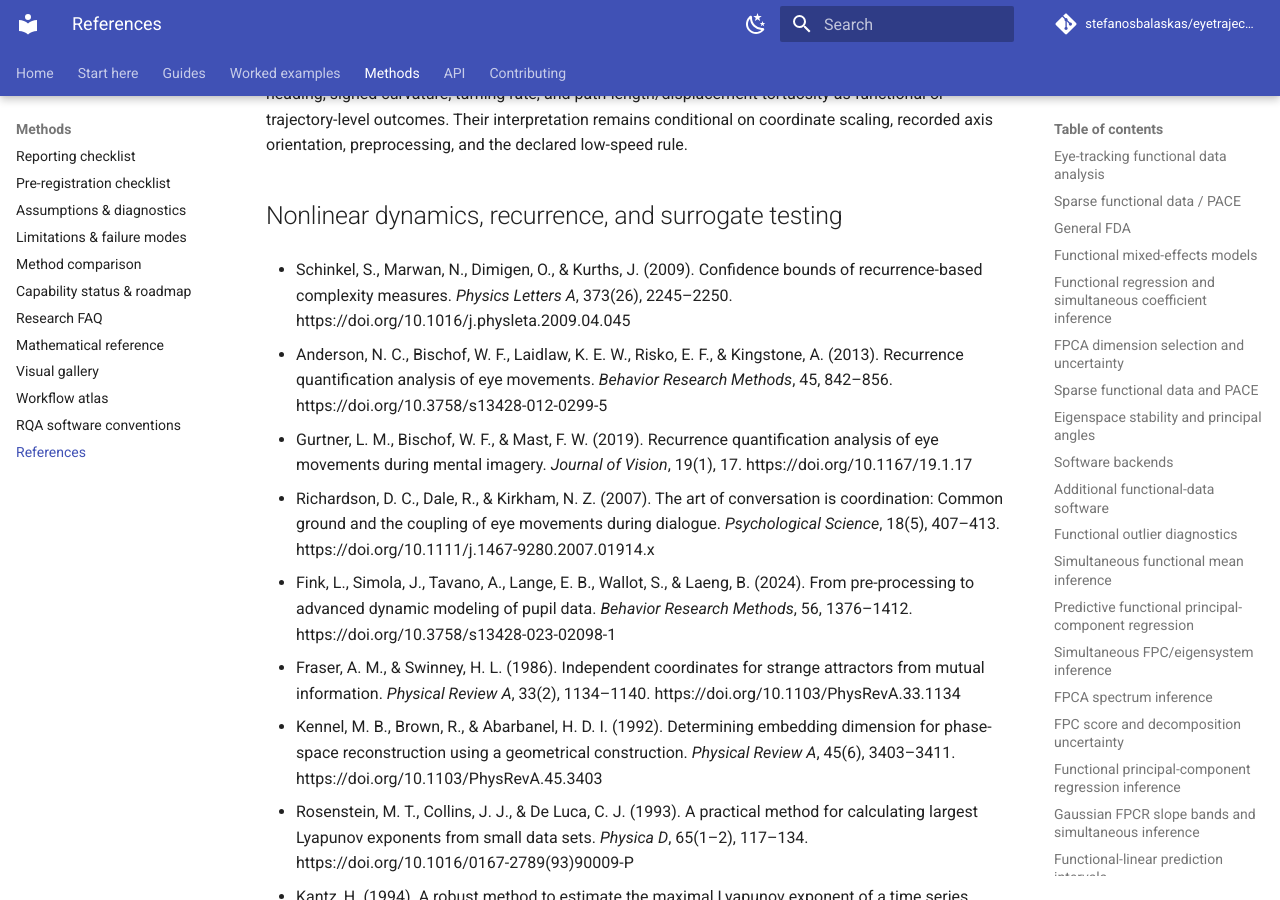
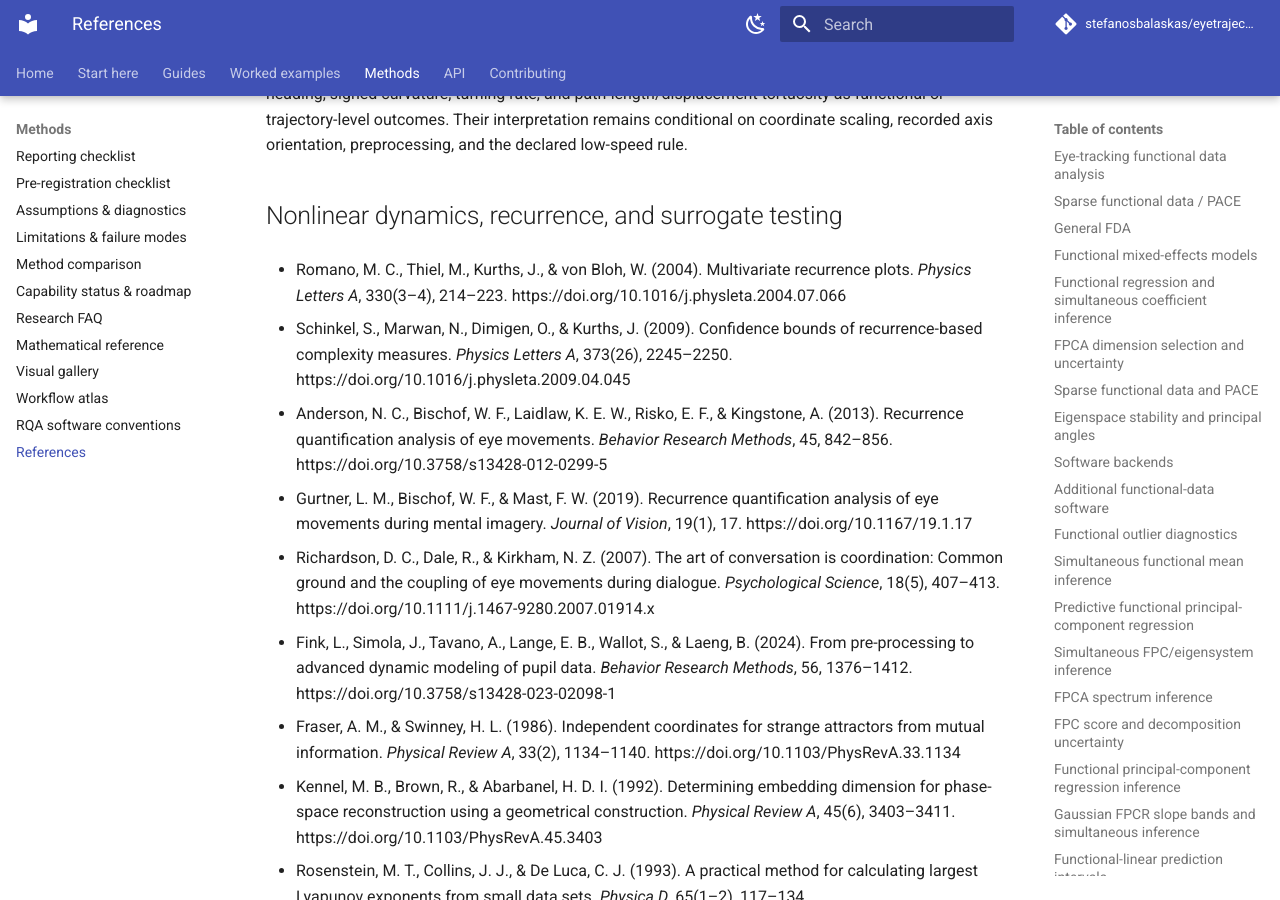
Before and after one commit to stefanosbalaskas/eyetrajectoriespy, an MkDocs documentation site: the page built from docs/methods/references.md, in a window 1280 px wide and 900 px high, scrolled down 10187 px. Built offline with MkDocs 1.6.1 and Material for MkDocs 9.7.7, drawn with Linux system fonts in a browser that asks for light colours; comment, search, counter and statistics services are not loaded.

Commit message:
Add joint recurrence methodological reference

```diff
--- a/docs/methods/references.md
+++ b/docs/methods/references.md
@@ -258,6 +258,7 @@ Ludwig and Gilchrist show that saccade curvature is not one uniquely defined qua
 The 0.31 geometry layer does not claim novelty for eye-movement curvature itself and does not reproduce those event-level saccade metrics. It implements provenance-aware continuous planar heading, signed curvature, turning rate, and path-length/displacement tortuosity as functional or trajectory-level outcomes. Their interpretation remains conditional on coordinate scaling, recorded axis orientation, preprocessing, and the declared low-speed rule.
 
 ## Nonlinear dynamics, recurrence, and surrogate testing
+- Romano, M. C., Thiel, M., Kurths, J., & von Bloh, W. (2004). Multivariate recurrence plots. *Physics Letters A*, 330(3–4), 214–223. https://doi.org/10.1016/j.physleta.2004.07.066
 
 - Schinkel, S., Marwan, N., Dimigen, O., & Kurths, J. (2009). Confidence bounds of recurrence-based complexity measures. *Physics Letters A*, 373(26), 2245–2250. https://doi.org/10.1016/j.physleta.2009.04.045
 
```
